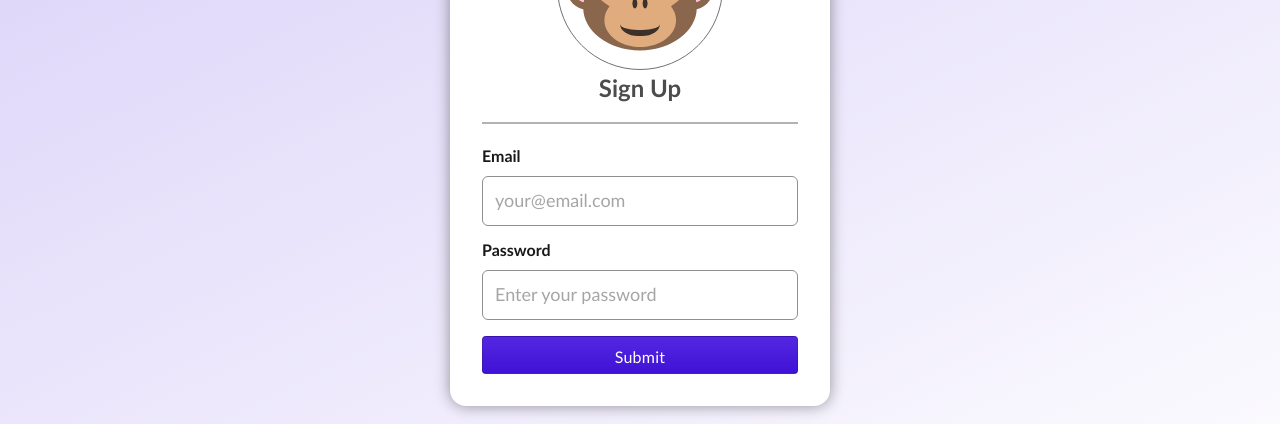
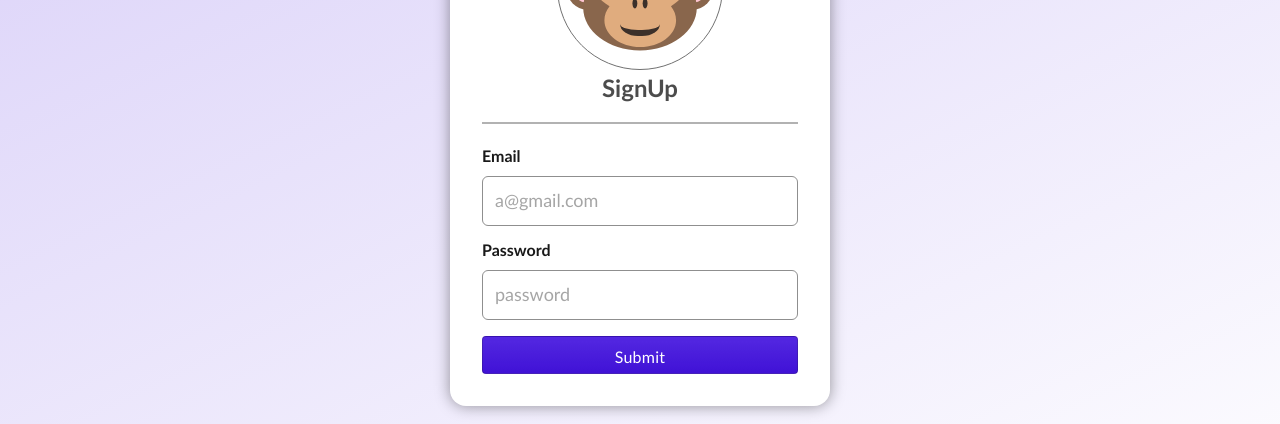
Before and after one commit to AadiJainTikamgarh/Secret-Box, a Next.js app: page /signup in a window 1280 px wide. Shown: the part 232-656 px from the top of the page. Built offline with nearby package versions, Linux system fonts and the light colour scheme.

Commit message:
Signup form fixed in ui

```diff
--- a/src/Components/Form.jsx
+++ b/src/Components/Form.jsx
@@ -1,37 +1,17 @@
 "use client";
-import React, { useState, useRef, useEffect } from "react";
+import React, { useState } from "react";
 import styled from "styled-components";
+
 import axios from "axios";
 import { useRouter } from "next/navigation";
 import { Toaster, toast } from "react-hot-toast";
 
 const Form = () => {
   const router = useRouter();
-  const passwordInputRef = useRef(null);
-  const [isPasswordFocused, setIsPasswordFocused] = useState(false);
-  const [isLoading, setIsLoading] = useState(false);
-
   const [formData, setFormData] = useState({
     email: "",
     password: "",
   });
-
-  // Handle password field focus/blur for monkey animation
-  useEffect(() => {
-    const passwordInput = passwordInputRef.current;
-    if (!passwordInput) return;
-
-    const handleFocus = () => setIsPasswordFocused(true);
-    const handleBlur = () => setIsPasswordFocused(false);
-
-    passwordInput.addEventListener('focus', handleFocus);
-    passwordInput.addEventListener('blur', handleBlur);
-
-    return () => {
-      passwordInput.removeEventListener('focus', handleFocus);
-      passwordInput.removeEventListener('blur', handleBlur);
-    };
-  }, []);
 
   const handleInputChange = (e) => {
     const { name, value } = e.target;
@@ -41,118 +21,34 @@ const Form = () => {
     }));
   };
 
-  const validateForm = () => {
-    if (!formData.email?.trim()) {
-      toast.error("Email is required");
-      document.getElementById('email-input')?.focus();
-      return false;
-    }
-
-    if (!formData.password?.trim()) {
-      toast.error("Password is required");
-      document.getElementById('password-input')?.focus();
-      return false;
-    }
-
-    const emailRegex = /^[^\s@]+@[^\s@]+\.[^\s@]+$/;
-    if (!emailRegex.test(formData.email.trim())) {
-      toast.error("Please enter a valid email address");
-      document.getElementById('email-input')?.focus();
-      return false;
-    }
-
-    if (formData.password.length < 6) {
-      toast.error("Password must be at least 6 characters long");
-      document.getElementById('password-input')?.focus();
-      return false;
-    }
-
-    return true;
-  };
-
   const handleSubmit = async (e) => {
-    e.preventDefault();
-
-    if (!validateForm()) return;
-
-    setIsLoading(true);
-
     try {
-      console.log("Attempting signup with data:", formData);
-
-      const response = await axios.post("/api/user/signup", {
-        email: formData.email.trim(),
-        password: formData.password,
-      }, {
-        headers: {
-          'Content-Type': 'application/json',
-        },
-        timeout: 10000, // 10 second timeout
-      });
-
+      const response = await axios.post("/api/user/signup", formData);
       toast.success("SignUp successfully");
-      console.log("SignUp successfully ", response.data);
-
-      // Clear form
-      setFormData({ email: "", password: "" });
-
-      // Redirect after short delay
-      setTimeout(() => {
+      console.log("SignUp succesfully ", response.data);
       router.push("/");
-      }, 1000);
-
     } catch (error) {
-      console.error("Signup error:", error);
-
-      const status = error.response?.status || error.status;
-      const message = error.response?.data?.message || error.message;
-
-      console.error("Error details:", {
-        status,
-        message,
-        fullError: error.response || error
-      });
-
-      if (status === 404 || status === 400) {
+      console.log("Failed to send data", error.message);
+      if (error.status === 404) {
         toast("Email and password required", {
           icon: "❗",
         });
-      } else if (status === 401 || status === 409) {
-        toast("User already exists", {
+      } else if (error.status === 401) {
+        toast("User already exist", {
           icon: "❗",
         });
-      } else if (status === 422) {
-        toast("Invalid email or password format", {
-          icon: "❗",
-        });
-      } else if (error.code === 'ECONNABORTED') {
-        toast.error("Request timeout. Please try again.");
-      } else if (!navigator.onLine) {
-        toast.error("No internet connection");
       } else {
-        toast.error("Something went wrong. Please try again.");
+        toast.error("Something went wrong");
       }
-    } finally {
-      setIsLoading(false);
     }
   };
 
   return (
-    <StyledWrapper isPasswordFocused={isPasswordFocused}>
-      <Toaster
-        position="top-center"
-        toastOptions={{
-          duration: 4000,
-          style: {
-            background: '#363636',
-            color: '#fff',
-          },
-        }}
-      />
+   <StyledWrapper>
+      <Toaster/>
       <div className="card shadow-[0_0_15px_rgba(0,0,0,0.4)]">
         <div className="form">
-          <form onSubmit={handleSubmit} noValidate>
-            <div className="title text-center">Sign Up</div>
+          <div className="title text-center">SignUp</div>
           <label className="label_input" htmlFor="email-input">
             Email
           </label>
@@ -165,9 +61,7 @@ const Form = () => {
             value={formData.email}
             onChange={handleInputChange}
             required
-              placeholder="your@email.com"
-              disabled={isLoading}
-              autoComplete="email"
+            placeholder="a@gmail.com"
           />
           <div className="frg_pss">
             <label className="label_input" htmlFor="password-input">
@@ -175,7 +69,6 @@ const Form = () => {
             </label>
           </div>
           <input
-              ref={passwordInputRef}
             spellCheck="false"
             className="input"
             type="password"
@@ -184,19 +77,17 @@ const Form = () => {
             value={formData.password}
             onChange={handleInputChange}
             required
-              placeholder="Enter your password"
-              disabled={isLoading}
-              autoComplete="new-password"
-              minLength="6"
+            placeholder="password"
           />
           <button
             className="submit bg-[#4212de]"
-              type="submit"
-              disabled={isLoading}
+            type="button"
+            onClick={handleSubmit}
           >
-              {isLoading ? "Signing Up..." : "Submit"}
+            Submit
           </button>
-          </form>
+
+
         </div>
 
         <label className="avatar">
@@ -322,7 +213,6 @@ const StyledWrapper = styled.div`
     align-items: center;
     --sz-svg: calc(var(--sz-avatar) - 10px);
   }
-
   .avatar svg {
     position: absolute;
     transition: transform 0.2s ease-in, opacity 0.1s;
@@ -331,16 +221,12 @@ const StyledWrapper = styled.div`
     width: var(--sz-svg);
     pointer-events: none;
   }
-
   .avatar svg#monkey {
     z-index: 1;
   }
-
   .avatar svg#monkey-hands {
     z-index: 2;
-    -webkit-transform-style: preserve-3d;
     transform-style: preserve-3d;
-    -webkit-transform: translateY(calc(var(--sz-avatar) / 1.25)) rotateX(-21deg);
     transform: translateY(calc(var(--sz-avatar) / 1.25)) rotateX(-21deg);
   }
 
@@ -359,39 +245,32 @@ const StyledWrapper = styled.div`
 
   .avatar svg#monkey .monkey-eye-r,
   .avatar svg#monkey .monkey-eye-l {
-    -webkit-animation: blink 10s 1s infinite;
-    -moz-animation: blink 10s 1s infinite;
     animation: blink 10s 1s infinite;
     transition: all 0.2s ease;
   }
 
   @keyframes blink {
-    0%, 2%, 4%, 26%, 28%, 71%, 73%, 100% {
+    0%,
+    2%,
+    4%,
+    26%,
+    28%,
+    71%,
+    73%,
+    100% {
       ry: 4.5;
       cy: 31.7;
     }
-    1%, 3%, 27%, 72% {
+    1%,
+    3%,
+    27%,
+    72% {
       ry: 0.5;
       cy: 30;
     }
   }
 
-  /* JavaScript-controlled password focus state */
-  ${props => props.isPasswordFocused && `
-    .avatar svg#monkey .monkey-eye-r,
-    .avatar svg#monkey .monkey-eye-l {
-      ry: 0.5;
-      cy: 30;
-      animation: none;
-    }
-
-    .avatar svg#monkey-hands {
-      transform: translate3d(0, 0, 0) rotateX(0deg);
-    }
-  `}
-
-  /* Fallback for browsers that support :has() */
-  @supports selector(:has(*)) {
+  /* Monkey closes eyes when password field is focused */
   .form:has(#password-input:focus) ~ .avatar svg#monkey .monkey-eye-r,
   .form:has(#password-input:focus) ~ .avatar svg#monkey .monkey-eye-l {
     ry: 0.5;
@@ -401,7 +280,6 @@ const StyledWrapper = styled.div`
 
   .form:has(#password-input:focus) ~ .avatar svg#monkey-hands {
     transform: translate3d(0, 0, 0) rotateX(0deg);
-    }
   }
 
   .avatar svg#monkey,
@@ -429,6 +307,7 @@ const StyledWrapper = styled.div`
     --right: translateX(0.5px);
   }
 
+  /* Only apply eye movement animation when NOT focusing on password */
   .form:focus-within ~ .avatar svg#monkey .monkey-eye-r,
   .form:focus-within ~ .avatar svg#monkey .monkey-eye-l {
     ry: 3;
@@ -439,8 +318,17 @@ const StyledWrapper = styled.div`
     --right: translateX(0.5px);
   }
 
+  /* Override to keep eyes closed when password is focused */
+  .form:has(#password-input:focus) ~ .avatar svg#monkey .monkey-eye-r,
+  .form:has(#password-input:focus) ~ .avatar svg#monkey .monkey-eye-l {
+    ry: 0.5;
+    cy: 30;
+    animation: none;
+  }
+
   @keyframes slick {
-    0%, 100% {
+    0%,
+    100% {
       transform: var(--center);
     }
     25% {
@@ -459,13 +347,6 @@ const StyledWrapper = styled.div`
     justify-content: space-evenly;
     flex-direction: column;
     width: 100%;
-  }
-
-  .form form {
-    width: 100%;
-    display: flex;
-    flex-direction: column;
-    align-items: center;
   }
 
   .form .title {
@@ -515,12 +396,6 @@ const StyledWrapper = styled.div`
     box-shadow: 0 0 0 2px #4212de;
   }
 
-  .form .input:disabled {
-    background-color: #f5f5f5;
-    cursor: not-allowed;
-    opacity: 0.7;
-  }
-
   .form .frg_pss {
     width: 100%;
     display: inline-flex;
@@ -567,10 +442,9 @@ const StyledWrapper = styled.div`
     -webkit-appearance: button;
     appearance: button;
     margin: var(--space-y) 0 0;
-    transition: all 0.25s ease;
   }
 
-  .form .submit:hover:not(:disabled) {
+  .form .submit:hover {
     background-image: linear-gradient(
       -180deg,
       rgba(255, 255, 255, 0.18) 0%,
@@ -579,12 +453,6 @@ const StyledWrapper = styled.div`
     border: 1px solid rgba(22, 22, 22, 0.2);
     color: #fff;
   }
-
-  .form .submit:disabled {
-    cursor: not-allowed;
-    opacity: 0.7;
-    background-color: #666;
-  }
 `;
 
 export default Form;
```
Lines whose indentation alone changed are shown as unchanged.
